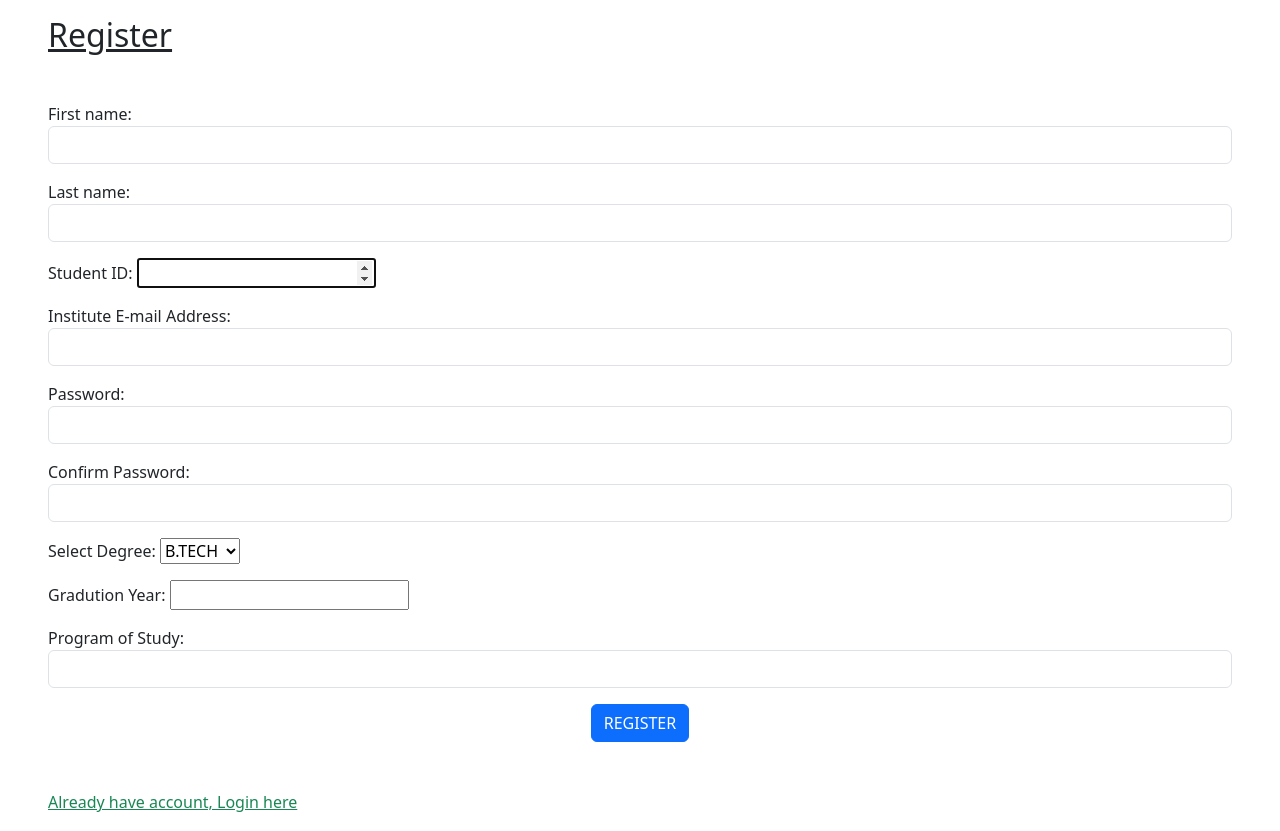
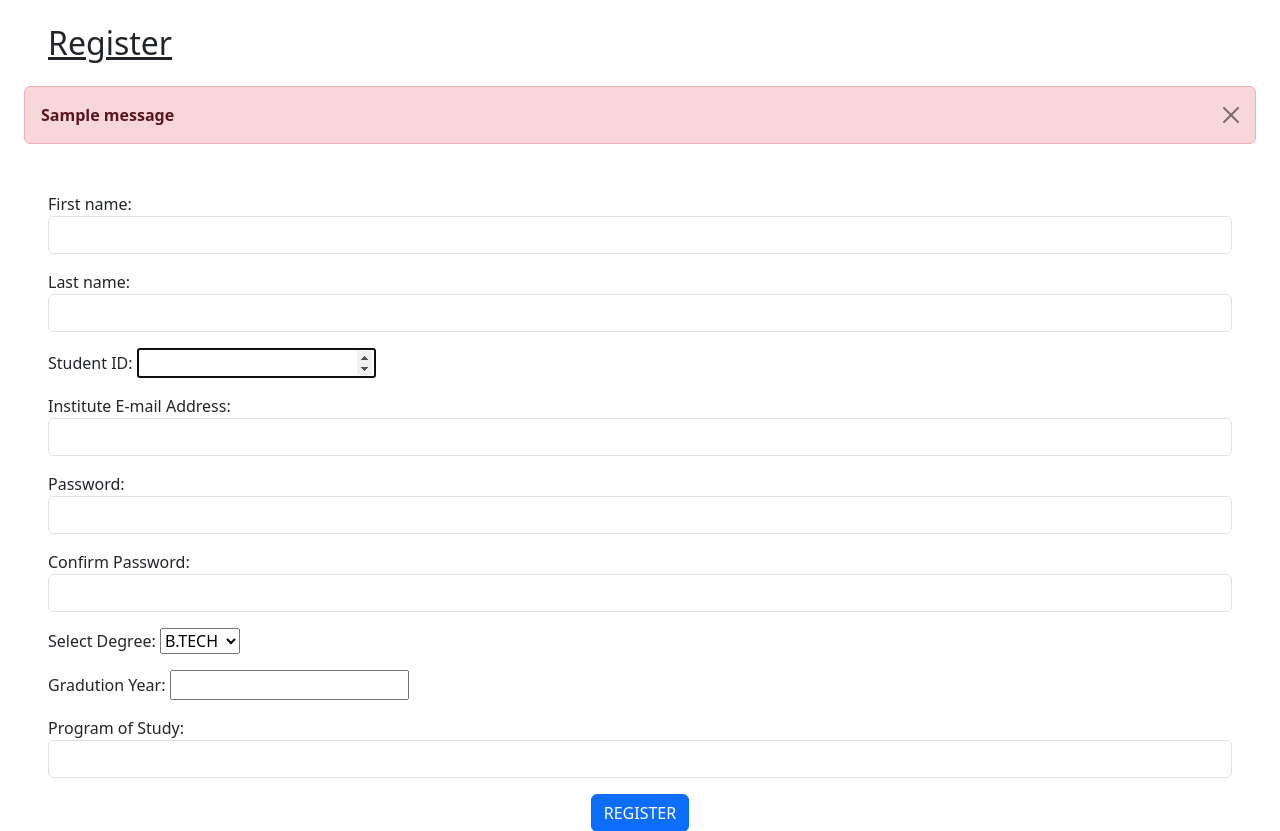
Before and after one commit to jyot75/Django-interviewblog-Webapp, a Django app: page /register/ in a window 1280 px wide. Shown: the top 831 px of the page. Run offline with Django 4.2, Linux system fonts and the light colour scheme; tables that the repository leaves empty hold one stand-in row (values such as "Sample post"); one stand-in notice (Sample message) is shown; some libraries are stand-ins or nearby versions.

Commit message:
improvements in home page css and register form

```diff
--- a/accounts/views.py
+++ b/accounts/views.py
@@ -21,7 +21,8 @@ def register_view(request):
         if form.is_valid():
             email = form.cleaned_data["email"]
             if not email.endswith('@daiict.ac.in'):
-                return render(request, 'register.html', {"form": form, "error": "Please give Institute Email Address"})
+                messages.error(request, "Please give your Institute Email Address")
+                return render(request, 'register.html', {"form": form})
             form.save()
             username = form.cleaned_data["username"]
             password = form.cleaned_data["password1"]
@@ -29,6 +30,9 @@ def register_view(request):
             login(request,thisuser)
             messages.success(request, 'Account created successfully for Blog-it!!!')
             return redirect('/home')
+        else:
+            for error in list(form.errors.values()):
+                messages.error(request, error)
 
     return render(request, 'register.html', {"form": form})
 
--- a/home/views.py
+++ b/home/views.py
@@ -24,6 +24,8 @@ class list_view(LoginRequiredMixin, ListView):
     def get_queryset(self):
         search = self.request.GET.get('search', '')
         searched = BlogPost.objects.filter(title__icontains=search).order_by('-id')
+        # if not searched:
+        #     searched = BlogPost.objects.filter(company__icontains=search).order_by('-id')
         return searched
 
 
--- a/templates/articles.html
+++ b/templates/articles.html
@@ -63,7 +63,7 @@
         <p class="">Profile: {{art.profile}}</p>
         <p> {{art.job_offer}} at {{art.company}} <small>(in {{ art.year }})</small> </p>
         <hr>
-        <p class="mt-5 card-text fs-5">{% autoescape off %} {{ art.body }} {% endautoescape %}</p>
+        <div class="mt-5 card-text fs-5">{% autoescape off %} {{ art.body }} {% endautoescape %}</div>
         <div class="d-flex justify-content-end mt-5"><p class="text-secondary">Last upadated: {{ art.pub_date}}</p></div>
     </div>
 </div>
--- a/templates/login.html
+++ b/templates/login.html
@@ -2,15 +2,15 @@
 {% block title %}BlogIt • Login{% endblock title %}
 
 {% block content %}
+<h2 class="my-4 mx-5"><u>Login</u></h2>
 
 {% if error %}
-<div class="alert alert-danger alert-dismissible fade show" role="alert">
+<div class="alert alert-danger alert-dismissible fade show m-4" role="alert">
     <strong>{{error}}</strong>
     <button type="button" class="btn-close" data-bs-dismiss="alert" aria-label="Close"></button>
 </div>
 {% endif %}
 
-<h2 class="my-2 mx-5"><u>Login</u></h2>
 <div class="m-5">
     <form  method='post' action='/login/'>
         {% csrf_token %}
--- a/templates/register.html
+++ b/templates/register.html
@@ -4,16 +4,18 @@
 
 
 {% block content %}
+<h2 class="my-4 mx-5"><u>Register</u></h2>
 
-{% if error %}
-<div class="alert alert-danger alert-dismissible fade show" role="alert">
+{% if messages %}
+{% for error in messages %}
+<div class="alert alert-danger alert-dismissible fade show m-4" role="alert">
     <strong>{{error}}</strong>
     <button type="button" class="btn-close" data-bs-dismiss="alert" aria-label="Close"></button>
 </div>
+{% endfor %}
 {% endif %}
 
 
-<h2 class="my-3 mx-5"><u>Register</u></h2>
 <form class="m-5" method='post' action="/register/">
     {% csrf_token %}
 
```
Also changed, not shown: templates/home.html (+3 -4 lines).
